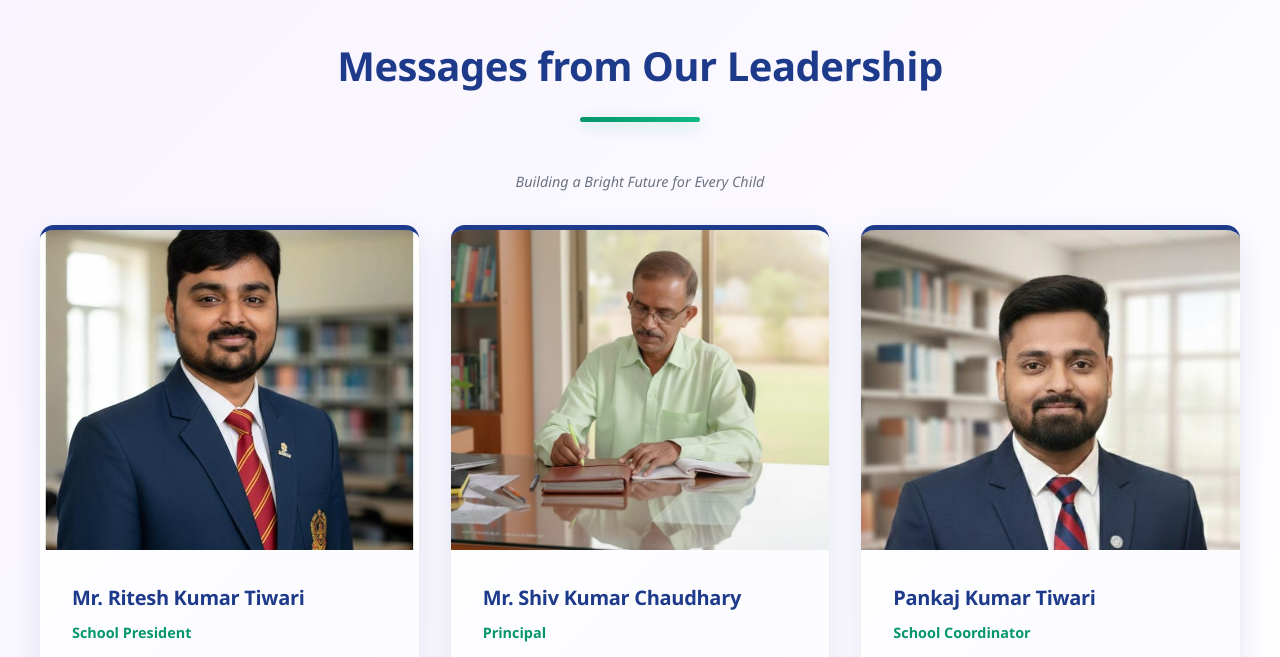
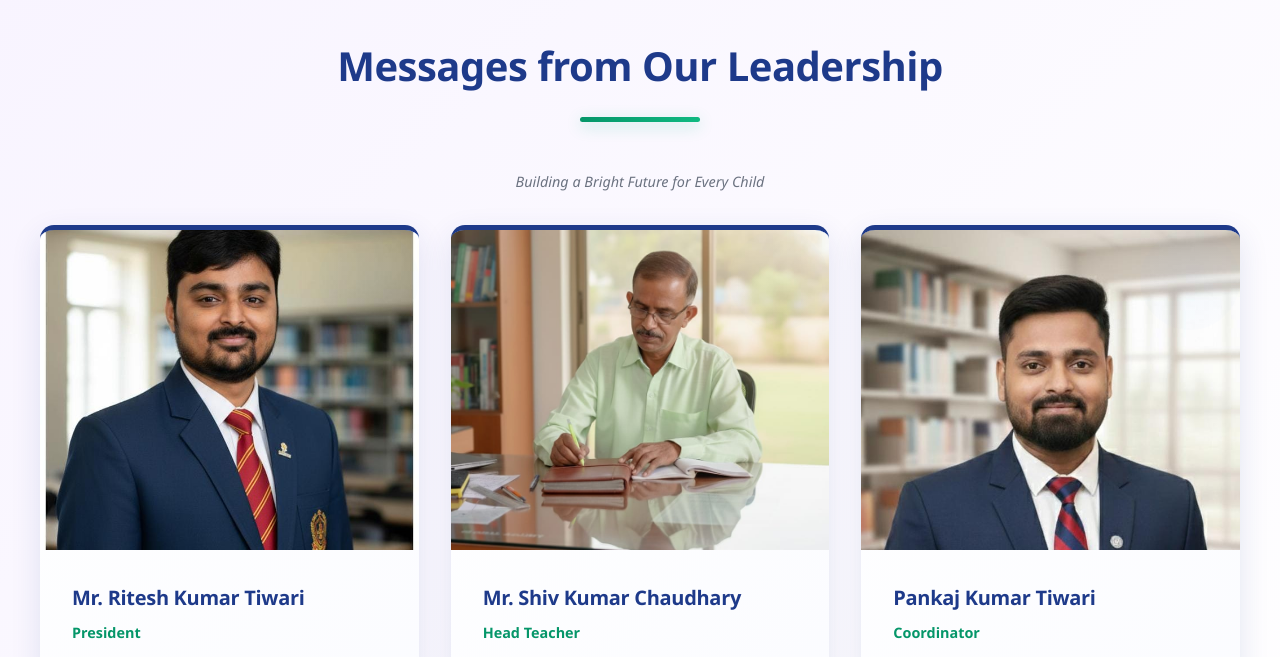
Before and after one commit to Kuhu02Oct/myschool, a plain HTML site: page index.html in a window 1280 px wide. Shown: the part 252-909 px from the top of the page. Drawn offline with Linux system fonts and the light colour scheme.

Commit message:
updated designations of facultyr

```diff
--- a/index.html
+++ b/index.html
@@ -47,11 +47,11 @@
                 <!-- President's Message -->
                 <div class="message-card" role="listitem">
                     <div class="card-photo">
-                        <img src="images/president.jpeg" alt="Mr. Ritesh Kumar Tiwari - School President" class="leader-photo"  loading="lazy">
+                        <img src="images/president.jpeg" alt="Mr. Ritesh Kumar Tiwari - President" class="leader-photo"  loading="lazy">
                     </div>
                     <div class="card-body">
                         <h3>Mr. Ritesh Kumar Tiwari</h3>
-                        <p class="leader-title">School President</p>
+                        <p class="leader-title">President</p>
                         <div class="message-text">
                             <p>"Quality education should never be a privilege; it is the right of every child. At our school, we are committed to breaking barriers and ensuring that economic circumstances never hinder a student's potential. Our mission is to nurture talent and create leaders of tomorrow, regardless of their background."</p>
                         </div>
@@ -61,11 +61,11 @@
                 <!-- Principal's Message -->
                 <div class="message-card" role="listitem">
                     <div class="card-photo">
-                        <img src="images/principal.jpeg" alt="Mr. Shiv Kumar Chaudhary - Principal" class="leader-photo"  loading="lazy">
+                        <img src="images/principal.jpeg" alt="Mr. Shiv Kumar Chaudhary - Head Teacher" class="leader-photo"  loading="lazy">
                     </div>
                     <div class="card-body">
                         <h3>Mr. Shiv Kumar Chaudhary</h3>
-                        <p class="leader-title">Principal</p>
+                        <p class="leader-title">Head Teacher</p>
                         <div class="message-text">
                             <p>"Education is the most powerful tool for transformation. We believe in inclusive education where every student feels valued and supported. Our doors are open to all, and we provide scholarships and support for underprivileged children to ensure no talent goes unnoticed."</p>
                         </div>
@@ -75,11 +75,11 @@
                 <!-- Coordinator's Message -->
                 <div class="message-card" role="listitem">
                     <div class="card-photo">
-                        <img src="images/coordinator.jpeg" alt="Pankaj Kumar Tiwari - School Coordinator" class="leader-photo leader-photo-coordinator " loading="lazy">
+                        <img src="images/coordinator.jpeg" alt="Pankaj Kumar Tiwari - Coordinator" class="leader-photo leader-photo-coordinator " loading="lazy">
                     </div>
                     <div class="card-body">
                         <h3>Pankaj Kumar Tiwari</h3>
-                        <p class="leader-title">School Coordinator</p>
+                        <p class="leader-title">Coordinator</p>
                         <div class="message-text">
                             <p>"Every child deserves equal opportunities to learn and grow. We work tirelessly to create an environment where financial constraints do not limit dreams. Together, we are building a community where education lifts every student to their highest potential."</p>
                         </div>
@@ -380,21 +380,21 @@
             <h2>Contact Us</h2>
             <div class="contact-content">
                 <div class="contact-info-box">
-                    <h3>School Information</h3>
+                    <h3>Center Information</h3>
                     <div class="info-item">
                         <h4>📍 Address</h4>
                         <p>Ishapur Mahavir Asthan (Buxar)</p>
                     </div>
                     <div class="info-item">
-                        <h4>👔 School President</h4>
+                        <h4>👔 President</h4>
                         <p>Mr. Ritesh Kumar Tiwari — Software Engineer (10 years' experience in IT industry)</p>
                     </div>
                     <div class="info-item">
-                        <h4>🧭 School Coordinator</h4>
+                        <h4>🧭 Coordinator</h4>
                         <p>Pankaj Kumar Tiwari</p>
                     </div>
                     <div class="info-item">
-                        <h4>👤 Principal</h4>
+                        <h4>👤 Head  Teacher</h4>
                         <p>Mr. Shiv Kumar Chaudhary</p>
                     </div>
                     <div class="info-item">
@@ -418,9 +418,9 @@
                         <p><a href="https://www.instagram.com/s.d.msps?igsh=ZTZjdGp1bWpxbm16" target="_blank" rel="noopener noreferrer" class="instagram-link"><span class="instagram-icon" aria-hidden="true"><svg xmlns="http://www.w3.org/2000/svg" viewBox="0 0 24 24" fill="currentColor" width="20" height="20"><path d="M12 2.163c3.204 0 3.584.012 4.85.07 3.252.148 4.771 1.691 4.919 4.919.058 1.265.069 1.645.069 4.849 0 3.205-.012 3.584-.069 4.849-.149 3.225-1.664 4.771-4.919 4.919-1.266.058-1.644.07-4.85.07-3.204 0-3.584-.012-4.849-.07-3.26-.149-4.771-1.699-4.919-4.92-.058-1.265-.07-1.644-.07-4.849 0-3.204.013-3.583.07-4.849.149-3.227 1.664-4.771 4.919-4.919 1.266-.057 1.645-.069 4.849-.069zm0-2.163c-3.259 0-3.667.014-4.947.072-4.358.2-6.78 2.618-6.98 6.98-.059 1.281-.073 1.689-.073 4.948 0 3.259.014 3.668.072 4.948.2 4.358 2.618 6.78 6.98 6.98 1.281.058 1.689.072 4.948.072 3.259 0 3.668-.014 4.948-.072 4.354-.2 6.782-2.618 6.979-6.98.059-1.28.073-1.689.073-4.948 0-3.259-.014-3.667-.072-4.947-.196-4.354-2.617-6.78-6.979-6.98-1.281-.059-1.69-.073-4.949-.073zm0 5.838c-3.403 0-6.162 2.759-6.162 6.162s2.759 6.163 6.162 6.163 6.162-2.759 6.162-6.163c0-3.403-2.759-6.162-6.162-6.162zm0 10.162c-2.209 0-4-1.79-4-4 0-2.209 1.791-4 4-4s4 1.791 4 4c0 2.21-1.791 4-4 4zm6.406-11.845c-.796 0-1.441.645-1.441 1.44s.645 1.44 1.441 1.44c.795 0 1.439-.645 1.439-1.44s-.644-1.44-1.439-1.44z"/></svg></span> Follow us on Instagram</a></p>
                     </div>
                     <div class="info-item">
-                        <h4>⏰ School Hours</h4>
-                        <p>Monday to Friday: 8:00 AM to 3:30 PM<br>
-                        Saturday: 8:00 AM to 1:00 PM<br>
+                        <h4>⏰ Learning Hours</h4>
+                        <p>Monday to Friday: 9:00 AM to 4:00 PM<br>
+                        Saturday: 9:00 AM to 1:00 PM<br>
                         Sunday: Closed</p>
                     </div>
                 </div>
```
